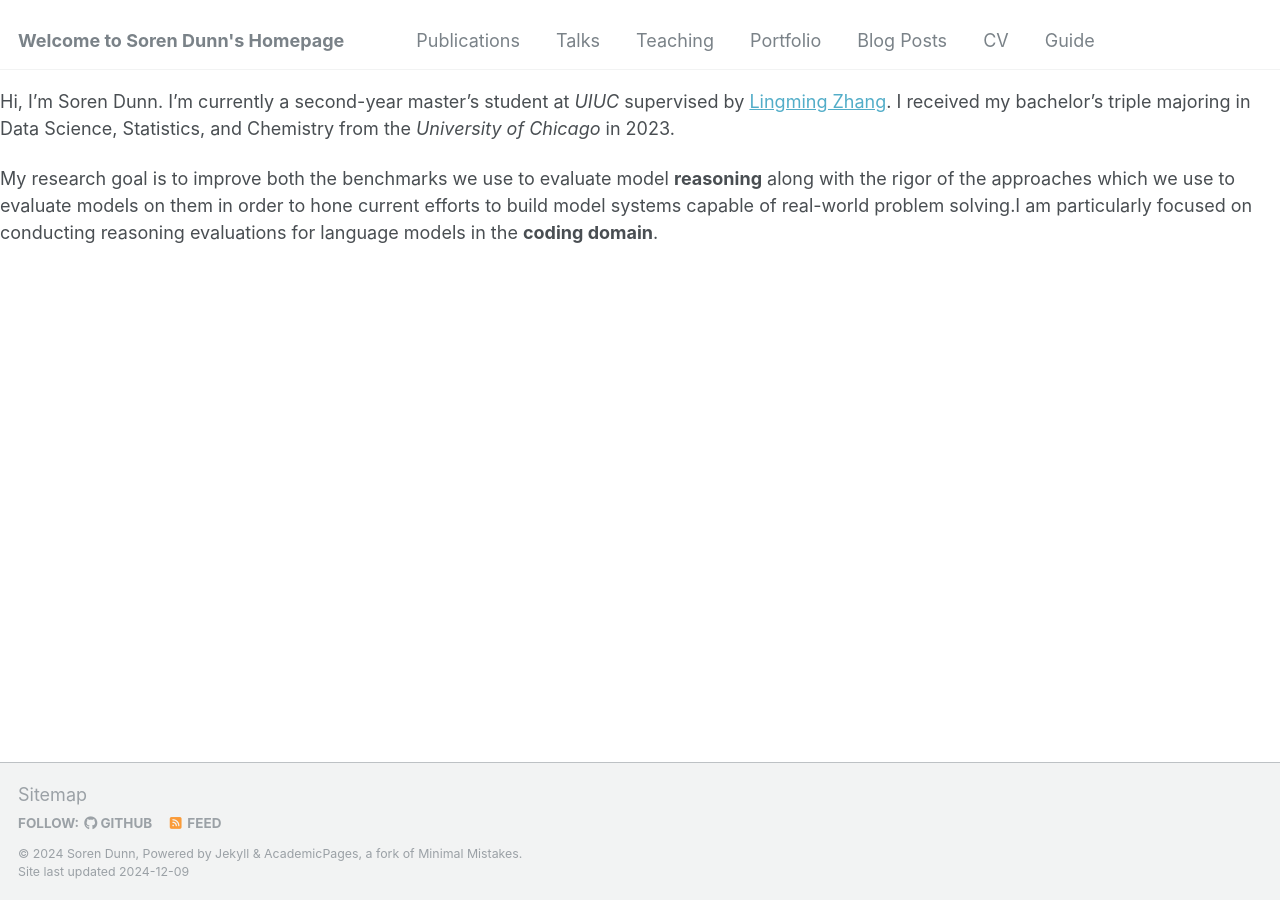
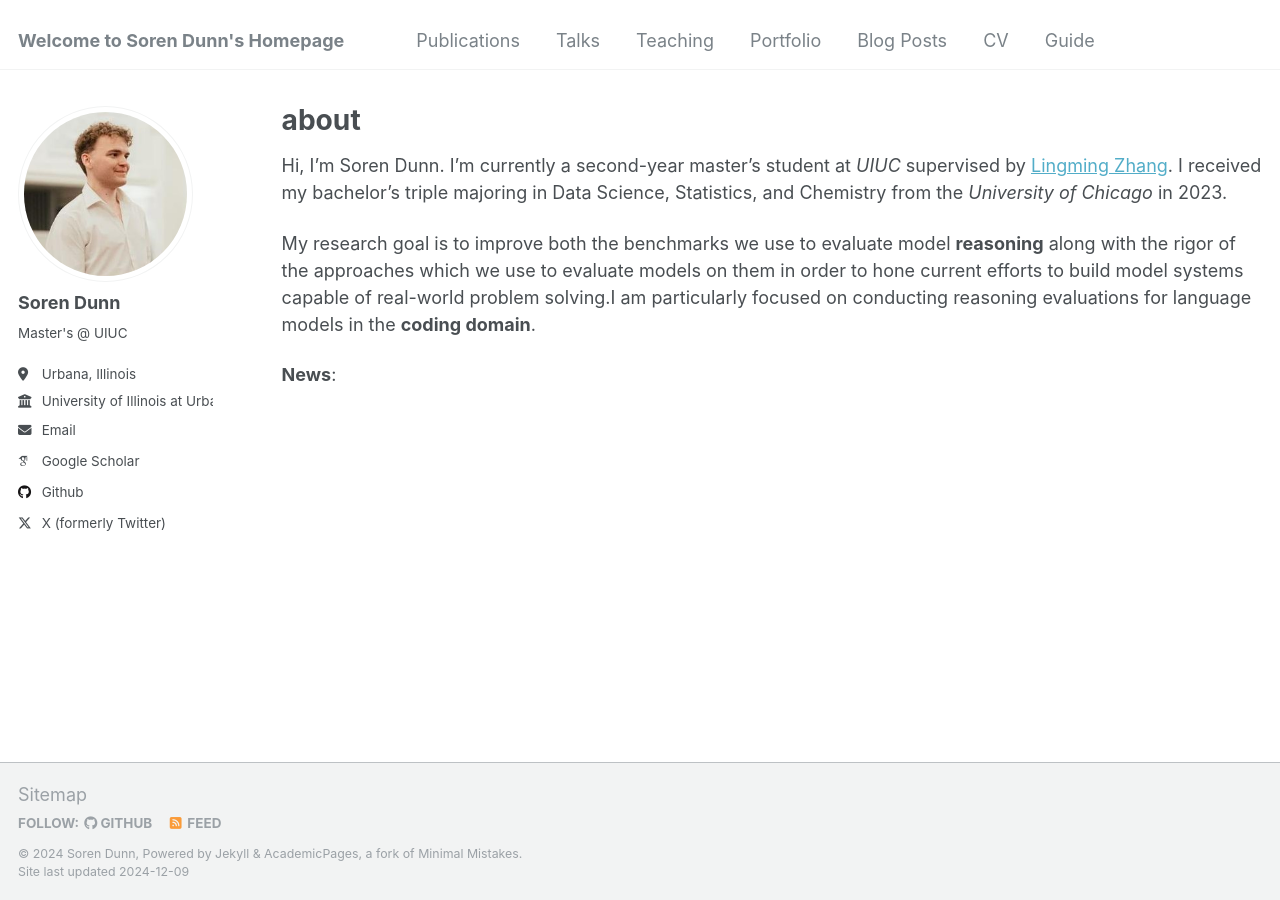
Before and after one commit to sorendunn/sorendunn.github.io, a Jekyll site: the page built from _pages/about.md, in a window 1280 px wide. Built offline with Jekyll 4.4.1, drawn with Linux system fonts in a browser that asks for light colours; some web fonts are replaced; our own code applies the rules of GitHub Pages for plain Markdown files.

Commit message:
FIX: adding back in sidebar

```diff
--- a/_pages/about.md
+++ b/_pages/about.md
@@ -1,7 +1,8 @@
 ---
 permalink: /
-title: ""
 author_profile: true
+layout: archive
+title: "about"
 redirect_from:
   - /about/
   - /about.html
@@ -10,3 +11,5 @@ redirect_from:
 Hi, I'm Soren Dunn. I'm currently a second-year master's student at *UIUC* supervised by [Lingming Zhang](https://lingming.cs.illinois.edu/index.html). I received my bachelor's triple majoring in Data Science, Statistics, and Chemistry from the *University of Chicago* in 2023.
 
 My research goal is to improve both the benchmarks we use to evaluate model **reasoning** along with the rigor of the approaches which we use to evaluate models on them in order to hone current efforts to build model systems capable of real-world problem solving.I am particularly focused on conducting reasoning evaluations for language models in the **coding domain**.
+
+**News**:
```
